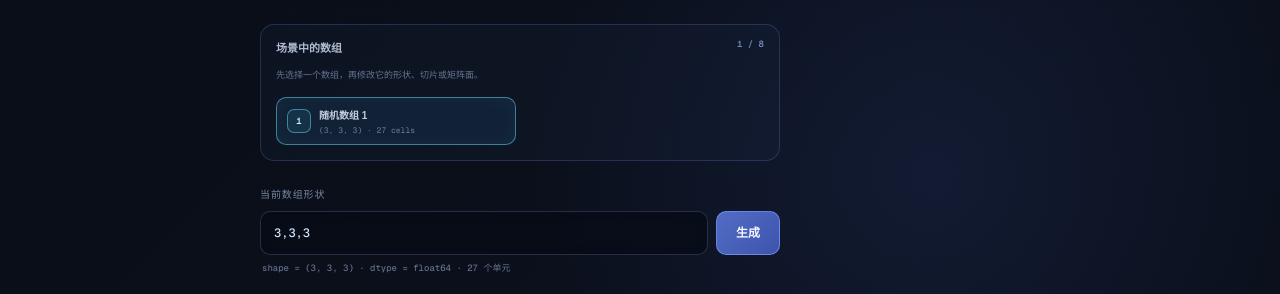
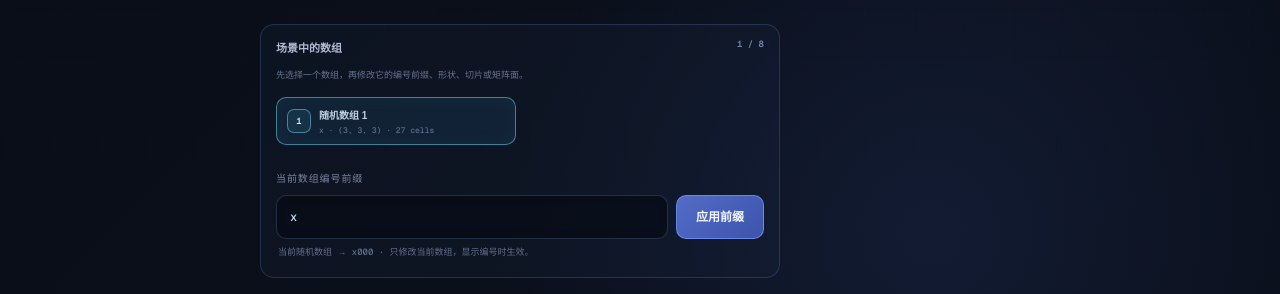
Before and after one commit to LIKE9426334946/NumberCube, a Next.js app: page /control in a window 1280 px wide. Shown: the part 610-904 px from the top of the page. Built offline with nearby package versions, Linux system fonts and the light colour scheme; no server answers.

Commit message:
Support independent index label prefixes per array

```diff
--- a/app/control/page.tsx
+++ b/app/control/page.tsx
@@ -8,12 +8,14 @@ import {
   Brand,
   createArrayItem,
   defaultRotation,
+  formatIndexLabel,
   formatShape,
   getActiveArray,
   getArrayLayout,
   getFitZoom,
   InteractionModeSwitch,
   normalizeCubeState,
+  parseIndexPrefix,
   parseJsonArrayData,
   parseShapeInput,
   parseSliceExpression,
@@ -40,6 +42,8 @@ export default function ControlPage() {
   const [shapeInput, setShapeInput] = useState(activeArray.shape.join(","));
   const [error, setError] = useState("");
   const [jsonStatus, setJsonStatus] = useState("");
+  const [indexPrefixInput, setIndexPrefixInput] = useState(activeArray.indexPrefix);
+  const [indexPrefixError, setIndexPrefixError] = useState("");
   const [sliceInput, setSliceInput] = useState(activeArray.sliceExpression);
   const [sliceError, setSliceError] = useState("");
   const [savedScenes, setSavedScenes] = useState<SavedScene[]>([]);
@@ -63,6 +67,13 @@ export default function ControlPage() {
       setError("");
     });
   }, [activeArray.id, activeArray.shape]);
+
+  useEffect(() => {
+    queueMicrotask(() => {
+      setIndexPrefixInput(activeArray.indexPrefix);
+      setIndexPrefixError("");
+    });
+  }, [activeArray.id, activeArray.indexPrefix]);
 
   useEffect(() => {
     queueMicrotask(() => {
@@ -106,6 +117,18 @@ export default function ControlPage() {
       : dimensionCount === 3
         ? "矩阵面 / 第一个维度（左 → 右）"
         : "当前数组的矩阵面 / 第二维（左 → 右）";
+
+  const applyIndexPrefix = (event: FormEvent<HTMLFormElement>) => {
+    event.preventDefault();
+    const prefix = parseIndexPrefix(indexPrefixInput);
+    if (!prefix) {
+      setIndexPrefixError("请输入 1—12 位字母、数字或下划线，以字母或下划线开头，例如 x、w、conv1。");
+      return;
+    }
+    updateActiveArray((item) => ({ ...item, indexPrefix: prefix }));
+    setIndexPrefixInput(prefix);
+    setIndexPrefixError("");
+  };
 
   const generateMatrix = (event: FormEvent<HTMLFormElement>) => {
     event.preventDefault();
@@ -514,7 +537,7 @@ export default function ControlPage() {
             <div className="array-list-heading">
               <div>
                 <p id="array-list-title">场景中的数组</p>
-                <span>先选择一个数组，再修改它的形状、切片或矩阵面。</span>
+                <span>先选择一个数组，再修改它的编号前缀、形状、切片或矩阵面。</span>
               </div>
               <strong>{state.arrays.length} / {maxArrays}</strong>
             </div>
@@ -529,7 +552,7 @@ export default function ControlPage() {
                   >
                     <span>{index + 1}</span>
                     <strong>{item.sourceName ?? `随机数组 ${index + 1}`}</strong>
-                    <small>{formatShape(item.shape)} · {item.shape.reduce((total, size) => total * size, 1)} cells</small>
+                    <small>{item.indexPrefix} · {formatShape(item.shape)} · {item.shape.reduce((total, size) => total * size, 1)} cells</small>
                   </button>
                   {state.arrays.length > 1 && (
                     <button
@@ -544,6 +567,32 @@ export default function ControlPage() {
                 </div>
               ))}
             </div>
+            <form className="numpy-form" onSubmit={applyIndexPrefix}>
+              <label htmlFor="index-prefix-input">当前数组编号前缀</label>
+              <div className="expression-row">
+                <input
+                  id="index-prefix-input"
+                  value={indexPrefixInput}
+                  maxLength={12}
+                  onChange={(event) => {
+                    setIndexPrefixInput(event.target.value);
+                    setIndexPrefixError("");
+                  }}
+                  placeholder="例如 x、w、y"
+                  spellCheck="false"
+                  autoComplete="off"
+                  aria-describedby="index-prefix-status"
+                />
+                <button type="submit">应用前缀</button>
+              </div>
+              <p
+                id="index-prefix-status"
+                className={indexPrefixError ? "form-status is-error" : "form-status"}
+                aria-live="polite"
+              >
+                {indexPrefixError || `${activeArray.sourceName ?? "当前随机数组"} → ${formatIndexLabel(0, activeArray.shape, activeArray.indexPrefix)} · 只修改当前数组，显示编号时生效。`}
+              </p>
+            </form>
           </section>
 
           <form className="numpy-form" onSubmit={generateMatrix}>
@@ -674,7 +723,7 @@ export default function ControlPage() {
           <section className="interaction-control-panel" aria-labelledby="cell-label-title">
             <div>
               <p id="cell-label-title">单元显示内容</p>
-              <span>编号按数组索引从 0 开始，例如三维的 x211 对应 (2, 1, 1)；切换不改变原始数据。</span>
+              <span>编号使用每个数组各自的前缀，索引从 0 开始；在上方数组列表中选择数组后可修改前缀，切换不改变原始数据。</span>
             </div>
             <div className="mode-switch" role="group" aria-label="单元显示模式">
               <button
--- a/app/cube.tsx
+++ b/app/cube.tsx
@@ -14,6 +14,7 @@ export type ArrayItem = {
   seed: number;
   values: number[] | null;
   sourceName: string | null;
+  indexPrefix: string;
   hiddenLayers: number[];
   sliceExpression: string;
   highlightedIndices: number[];
@@ -56,6 +57,7 @@ export function createArrayItem(
     id?: string;
     values?: number[] | null;
     sourceName?: string | null;
+    indexPrefix?: string;
     position?: Position;
   } = {},
 ): ArrayItem {
@@ -65,6 +67,7 @@ export function createArrayItem(
     seed,
     values: options.values ?? null,
     sourceName: options.sourceName ?? null,
+    indexPrefix: parseIndexPrefix(options.indexPrefix) ?? "x",
     hiddenLayers: [],
     sliceExpression: "",
     highlightedIndices: [],
@@ -248,14 +251,19 @@ export function formatShape(shape: number[]) {
   return shape.length === 1 ? `(${shape[0]},)` : `(${shape.join(", ")})`;
 }
 
-export function formatIndexLabel(index: number, shape: number[]) {
+export function parseIndexPrefix(value: unknown) {
+  const prefix = typeof value === "string" ? value.trim() : "";
+  return /^[A-Za-z_][A-Za-z0-9_]{0,11}$/.test(prefix) ? prefix : null;
+}
+
+export function formatIndexLabel(index: number, shape: number[], prefix = "x") {
   const coordinates = new Array<number>(shape.length);
   let remainder = index;
   for (let dimension = shape.length - 1; dimension >= 0; dimension -= 1) {
     coordinates[dimension] = remainder % shape[dimension];
     remainder = Math.floor(remainder / shape[dimension]);
   }
-  return `x${coordinates.join("")}`;
+  return `${prefix}${coordinates.join("")}`;
 }
 
 export function getFitZoom(shape: number[]) {
@@ -311,6 +319,7 @@ function normalizeArrayItem(value: unknown, index: number, usedIds: Set<string>)
     seed: Number.isFinite(stored.seed) ? Number(stored.seed) : 11 + index,
     values,
     sourceName: values && typeof stored.sourceName === "string" ? stored.sourceName.slice(0, 120) : null,
+    indexPrefix: parseIndexPrefix(stored.indexPrefix) ?? "x",
     hiddenLayers,
     sliceExpression: highlightedIndices.length > 0 && typeof stored.sliceExpression === "string"
       ? stored.sliceExpression.slice(0, 160)
@@ -345,6 +354,7 @@ export function normalizeCubeState(value: unknown): CubeState {
       seed: stored.seed,
       values: stored.values,
       sourceName: stored.sourceName,
+      indexPrefix: stored.indexPrefix,
       hiddenLayers: stored.hiddenLayers,
       sliceExpression: stored.sliceExpression,
       highlightedIndices: stored.highlightedIndices,
@@ -527,13 +537,13 @@ function ArrayObject({ item, state }: { item: ArrayItem; state: CubeState }) {
       index,
       cube,
       layer,
-      indexLabel: formatIndexLabel(index, item.shape),
+      indexLabel: formatIndexLabel(index, item.shape, item.indexPrefix),
       value: item.values ? formatImportedValue(item.values[index]) : formatValue(createValue(index, item.seed)),
       x: x + cubeOffsetX,
       y: y + cubeOffsetY,
       z,
     };
-  }), [columns, cubeCount, cubeGridColumns, cubeGridRows, dimensionCount, item.seed, item.shape, item.values, layers, rows, totalCells]);
+  }), [columns, cubeCount, cubeGridColumns, cubeGridRows, dimensionCount, item.indexPrefix, item.seed, item.shape, item.values, layers, rows, totalCells]);
 
   const labelOffset = (Math.max(rows, layers) * state.spacing * state.zoom) / 2 + 52;
   const wrapperStyle = {
@@ -546,6 +556,7 @@ function ArrayObject({ item, state }: { item: ArrayItem; state: CubeState }) {
       className={`array-object${state.activeArrayId === item.id ? " is-active" : ""}`}
       data-array-id={item.id}
       data-label-mode={state.cellLabelMode}
+      data-index-prefix={item.indexPrefix}
       data-source-name={item.sourceName ?? "随机数组"}
       style={wrapperStyle}
     >
@@ -576,7 +587,12 @@ function ArrayObject({ item, state }: { item: ArrayItem; state: CubeState }) {
             {faces.map((face) => (
               <div className={`cell-face ${face}`} data-face={face} key={face}>
                 {(!state.frontNumbersOnly || face === "front") && (
-                  <span>{state.cellLabelMode === "index" ? cell.indexLabel : cell.value}</span>
+                  <span
+                    style={state.cellLabelMode === "index" ? { fontSize: `${Math.min(10, 70 / cell.indexLabel.length)}px` } : undefined}
+                    title={state.cellLabelMode === "index" ? cell.indexLabel : undefined}
+                  >
+                    {state.cellLabelMode === "index" ? cell.indexLabel : cell.value}
+                  </span>
                 )}
               </div>
             ))}
```
Also changed, not shown: 2 other files (tests, documents, lock files or other folders).
